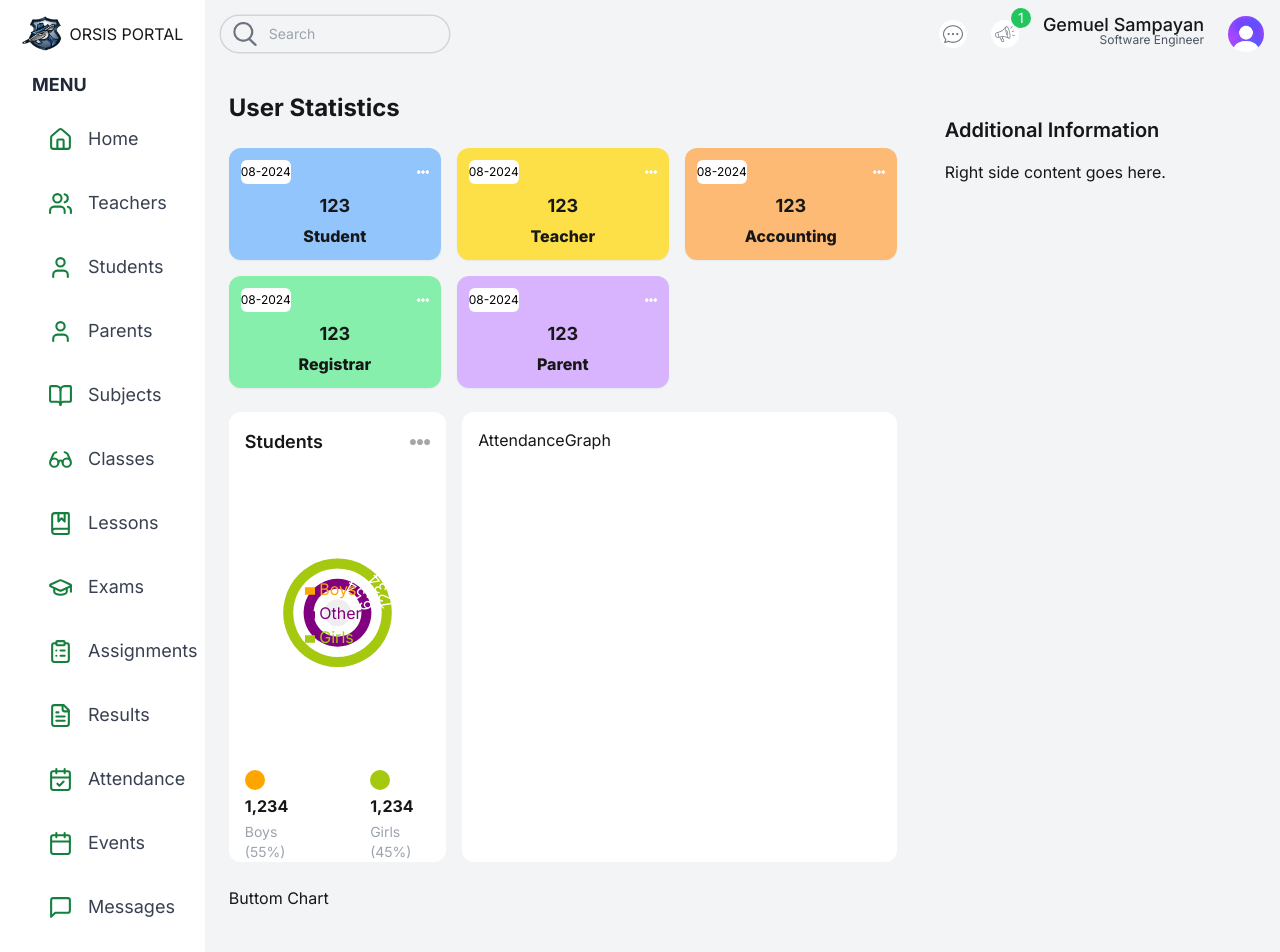
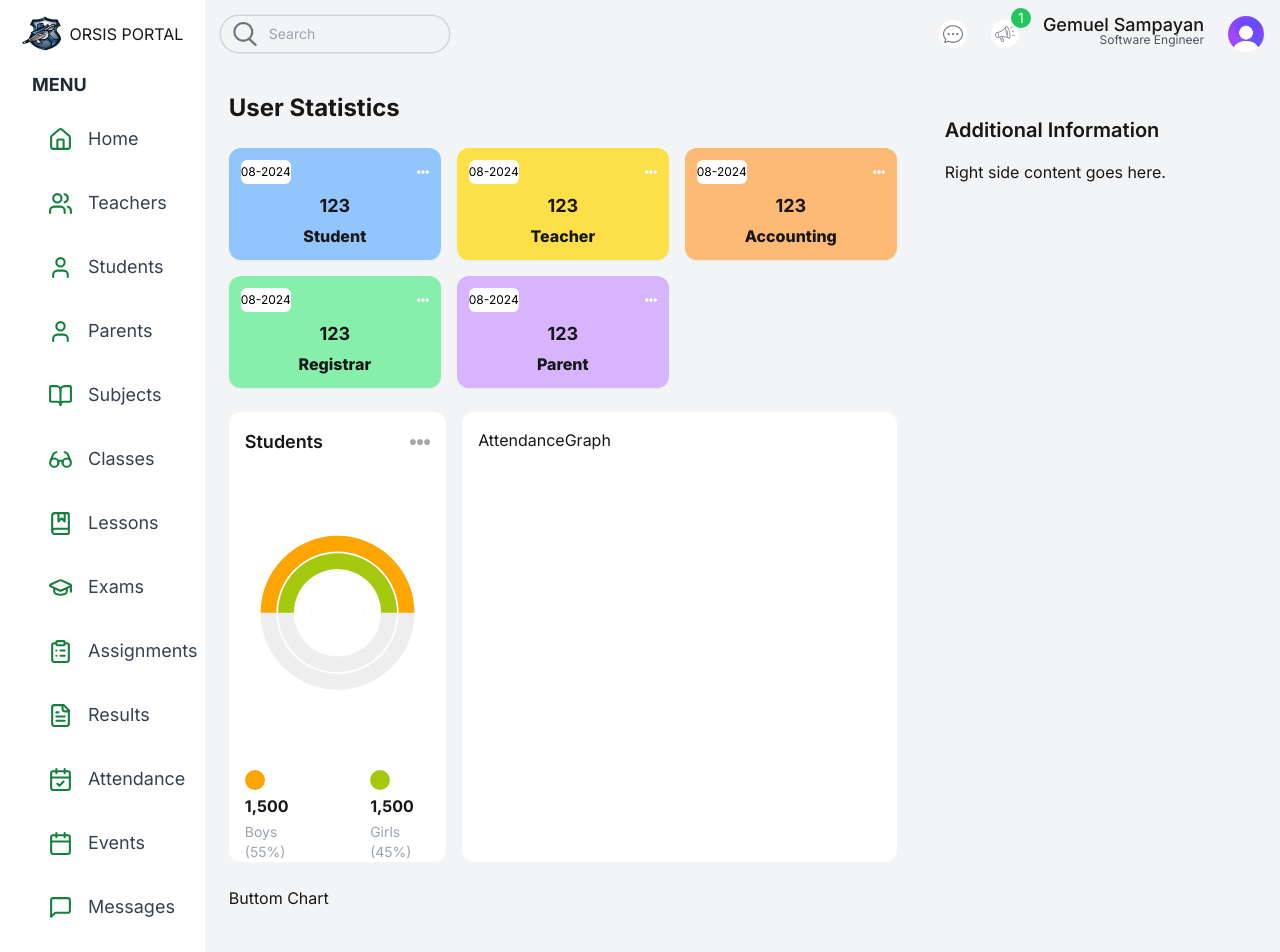
Before and after one commit to Mgtsampayan/Olivarez-University, a Next.js app in the folder frontend/: page /admin in a window 1280 px wide. Shown: the top 952 px of the page. Built offline with nearby package versions, Linux system fonts and the light colour scheme.

Commit message:
Software Engineer

```diff
--- a/frontend/src/components/CountChart.tsx
+++ b/frontend/src/components/CountChart.tsx
@@ -1,30 +1,22 @@
-"use client"
+"use client";
 import Image from 'next/image';
 import { RadialBarChart, RadialBar, Legend, ResponsiveContainer } from 'recharts';
 
 const data = [
-    // {
-    //     name: 'Girls',
-    //     count: '50',
-    //     uv: '8.22',
-    //     fill: '#a5c90f',
-    // },
     {
-        name: 'Boys',
-        count: '4567',
-        fill: '#FFA500',
-    },
-    {
-        name: 'Other',
-        count: '123',
-        uv: '6.54',
-        fill: '#800080',
+        name: 'Total',
+        count: 3000,
+        fill: "white",
     },
     {
         name: 'Girls',
-        count: '50',
-        uv: '1234',
+        count: 1500,
         fill: '#a5c90f',
+    },
+    {
+        name: 'Boys',
+        count: 1500,
+        fill: '#FFA500',
     },
 
 ];
@@ -40,13 +32,12 @@ const CountChart = () => {
             {/* Chart */}
             <div className="w-full h-[75%]">
                 <ResponsiveContainer width="100%" height="100%">
-                    <RadialBarChart cx="50%" cy="50%" innerRadius="10%" outerRadius="80%" barSize={10} data={data}>
+                    <RadialBarChart cx="50%" cy="50%" innerRadius="40%" outerRadius="100%" barSize={32} data={data}>
                         <RadialBar
-                            label={{ position: 'insideStart', fill: '#fff' }}
                             background
-                            dataKey="uv"
+                            dataKey="count"
                         />
-                        <Legend iconSize={10} layout="vertical" verticalAlign="middle" />
+                        {/* <Legend iconSize={10} layout="vertical" verticalAlign="middle" /> */}
                     </RadialBarChart>
                 </ResponsiveContainer>
             </div>
@@ -55,13 +46,13 @@ const CountChart = () => {
                 {/* Boys */}
                 <div className="flex flex-col gap-1">
                     <div className="w-5 h-5 bg-OrangeStudent rounded-full" />
-                    <h1 className="font-bold">1,234</h1>
+                    <h1 className="font-bold">1,500</h1>
                     <h1 className="text-sm text-gray-400">Boys (55%)</h1>
                 </div>
                 {/* Girls */}
                 <div className="flex flex-col gap-1">
                     <div className="w-5 h-5 bg-YellowTeacher rounded-full" />
-                    <h1 className="font-bold">1,234</h1>
+                    <h1 className="font-bold">1,500</h1>
                     <h1 className="text-sm text-gray-400">Girls (45%)</h1>
                 </div>
             </div>
```
